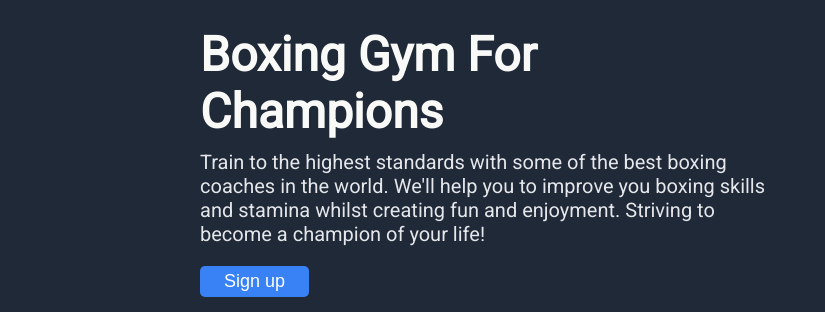
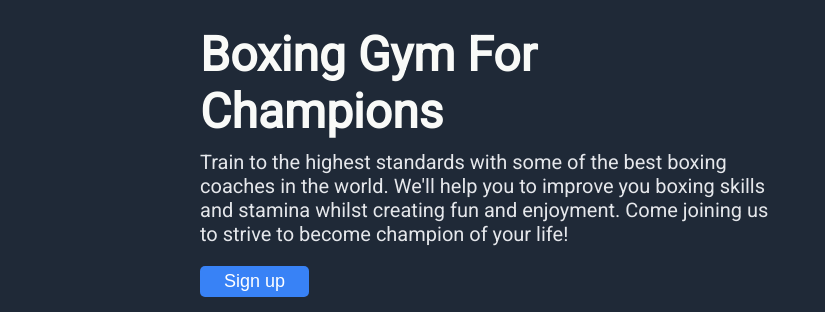
Before and after one commit to odin-project-works/foundations-flexbox-landingpage, a plain HTML site: page index.html in a window 1280 px wide. Shown: the part 152-464 px from the top of the page, 0-825 px from the left. Drawn offline with Linux system fonts and the light colour scheme; a web font is replaced by a local one.

Commit message:
updated the hero subtext

```diff
--- a/index.html
+++ b/index.html
@@ -30,7 +30,7 @@
                 <div class="hero-secondary-text">
                     Train to the highest standards with some of the best boxing coaches in the world.
                     We'll help you to improve you boxing skills and stamina whilst creating fun and enjoyment.
-                    Striving to become a champion of your life!</div>
+                    Come joining us to strive to become champion of your life!</div>
                 <button class="hero-signup-button">Sign up</button>
             </div>
 
```
